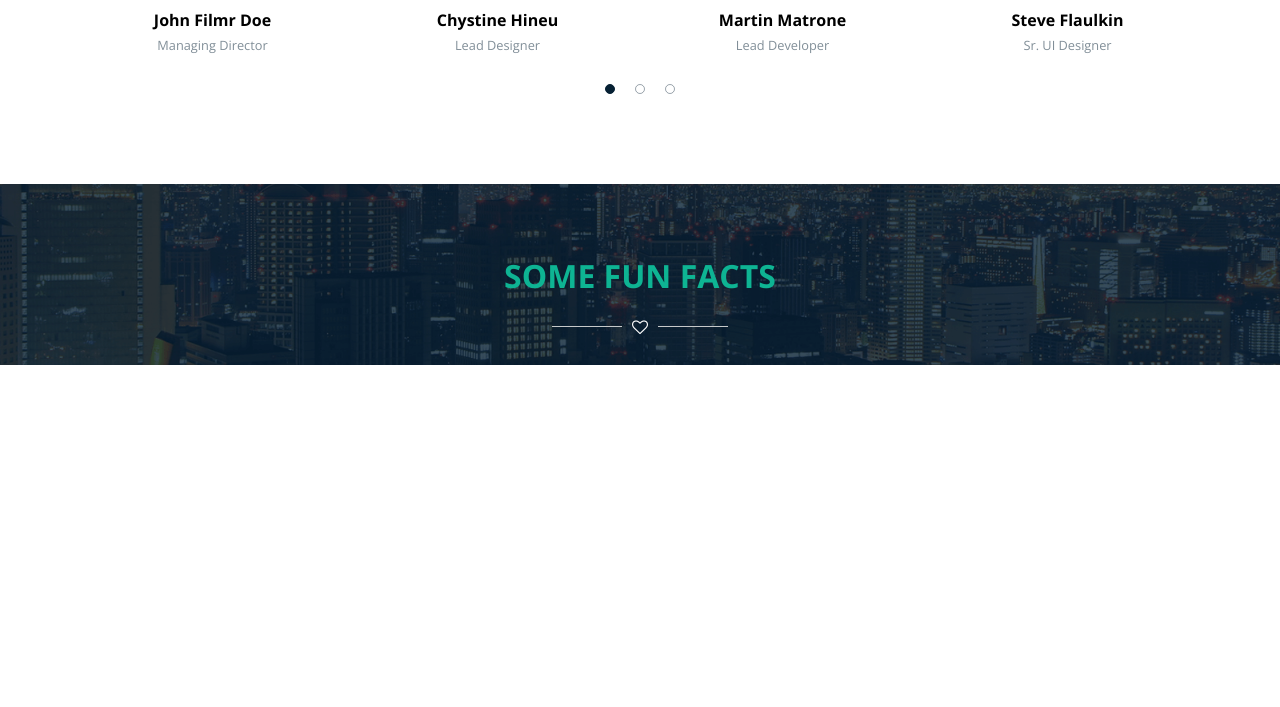
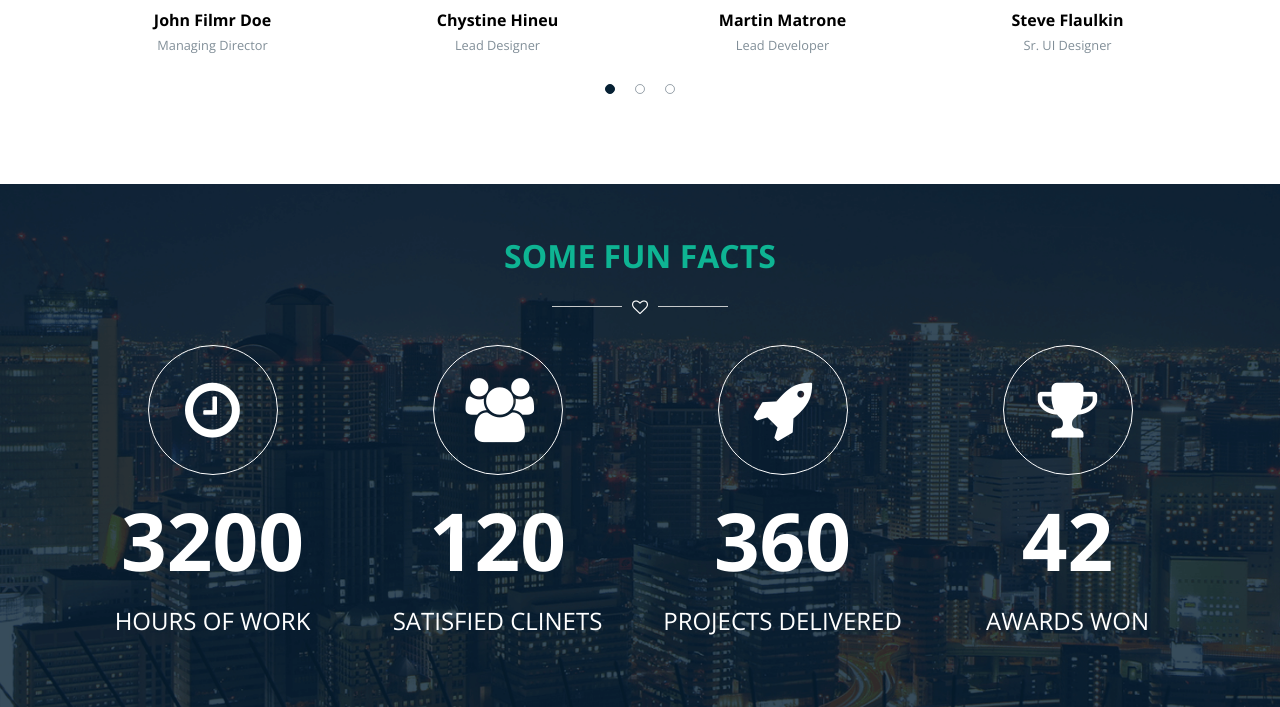
Before and after one commit to superarelucas/front-end-test, a PHP site: page / in a window 1280 px wide. Shown: the part 2755-3462 px from the top of the page. Before the commit the page ends 3120 px from the top, so only its background shows below. Run offline with PHP 8.4, Linux system fonts and the light colour scheme.

Commit message:
Layout Sessão Fun Facts Finalizado

```diff
--- a/assets/projeto/css/style.css
+++ b/assets/projeto/css/style.css
@@ -365,6 +365,19 @@ header nav ul .active {
 
 #fun-facts {
   background-image: url("../img/bg-fun-facts.png"); }
+
+#fun-facts .item-fun i {
+  width: 130px;
+  height: 130px;
+  border-radius: 100%;
+  border: solid 1px #fff;
+  padding: 32px; }
+
+#fun-facts .item-fun span {
+  display: -webkit-inline-box;
+  display: -ms-inline-flexbox;
+  display: inline-flex;
+  margin-bottom: 20px; }
 
 .mar-t-0 {
   margin-top: 0px; }
--- a/assets/projeto/index.php
+++ b/assets/projeto/index.php
@@ -229,13 +229,27 @@
         </div>
       </div>
     </section>
-    <div class="section container-fluid" id="fun-facts">
+    <div class="section container-fluid pad-tb-50" id="fun-facts">
       <div class="row center-xs">
         <div class="container">
           <div class="row">
             <div class="col-12 center-xs">
-              <h1 class="font-c-h font-st-upper mar-t-70">Some Fun Facts</h1><span class="ornament font-s-1 font-c-w"><i class="fa fa-heart-o" aria-hidden="true"></i></span>
+              <h1 class="font-c-h font-st-upper mar-t-0">Some Fun Facts</h1><span class="ornament font-s-1 font-c-w"><i class="fa fa-heart-o" aria-hidden="true"></i></span>
             </div>
+          </div>
+          <div class="row">
+              <div class="col-12 col-xl-3 font-c-w item-fun"><i class="fa font-s-4 item fa-clock-o" aria-hidden="true"></i>
+                <h3 class="font-s-5 font-w-sb mar-tb-10">3200</h3><span class="font-s-1-5 font-st-upper">Hours of Work</span>
+              </div>
+              <div class="col-12 col-xl-3 font-c-w item-fun"><i class="fa font-s-4 item fa-users" aria-hidden="true"></i>
+                <h3 class="font-s-5 font-w-sb mar-tb-10">120</h3><span class="font-s-1-5 font-st-upper">Satisfied Clinets</span>
+              </div>
+              <div class="col-12 col-xl-3 font-c-w item-fun"><i class="fa font-s-4 item fa-rocket" aria-hidden="true"></i>
+                <h3 class="font-s-5 font-w-sb mar-tb-10">360</h3><span class="font-s-1-5 font-st-upper">Projects delivered</span>
+              </div>
+              <div class="col-12 col-xl-3 font-c-w item-fun"><i class="fa font-s-4 item fa-trophy" aria-hidden="true"></i>
+                <h3 class="font-s-5 font-w-sb mar-tb-10">42</h3><span class="font-s-1-5 font-st-upper">Awards Won</span>
+              </div>
           </div>
         </div>
       </div>
--- a/assets/projeto/pug/parts/mixin.pug
+++ b/assets/projeto/pug/parts/mixin.pug
@@ -22,3 +22,8 @@ mixin item-team(title,desc,img,twitter,facebook,googleplus,name,job)
         .data.center-xs
             h1.font-s-1.name= name
             span.font-c-blue.o-50.job= job
+mixin item-fun(icon,number,desc)
+    .col-12.col-xl-3.font-c-w.item-fun
+        i.fa.font-s-4.item(aria-hidden='true' class=icon)
+        h3.font-s-5.font-w-sb.mar-tb-10= number
+        span.font-s-1-5.font-st-upper= desc
--- a/assets/projeto/sass/style.scss
+++ b/assets/projeto/sass/style.scss
@@ -378,6 +378,20 @@ header{
   #fun-facts{
     @extend .bg-paralax;
     background-image: url('../img/bg-fun-facts.png');
+
+    .item-fun{
+      i{
+        width: 130px;
+        height:130px;
+        border-radius: 100%;
+        border:solid 1px $white;
+        padding: 32px;
+      }
+      span{
+        display: inline-flex;
+        margin-bottom: 20px;
+      }
+    }
   }
 
 ///////////////////
```
Also changed, not shown: assets/projeto/pug/index.pug (+8 -3 lines).
